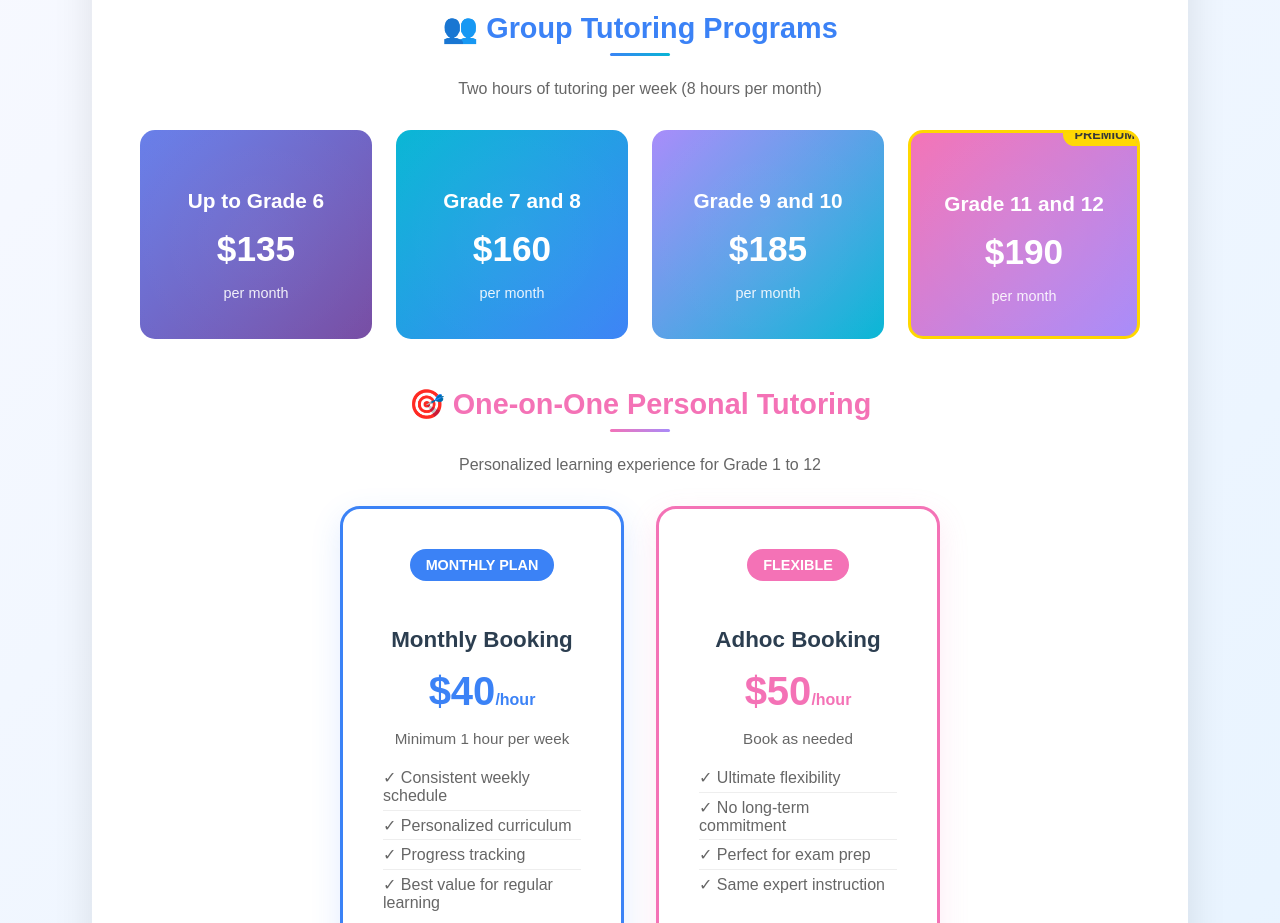
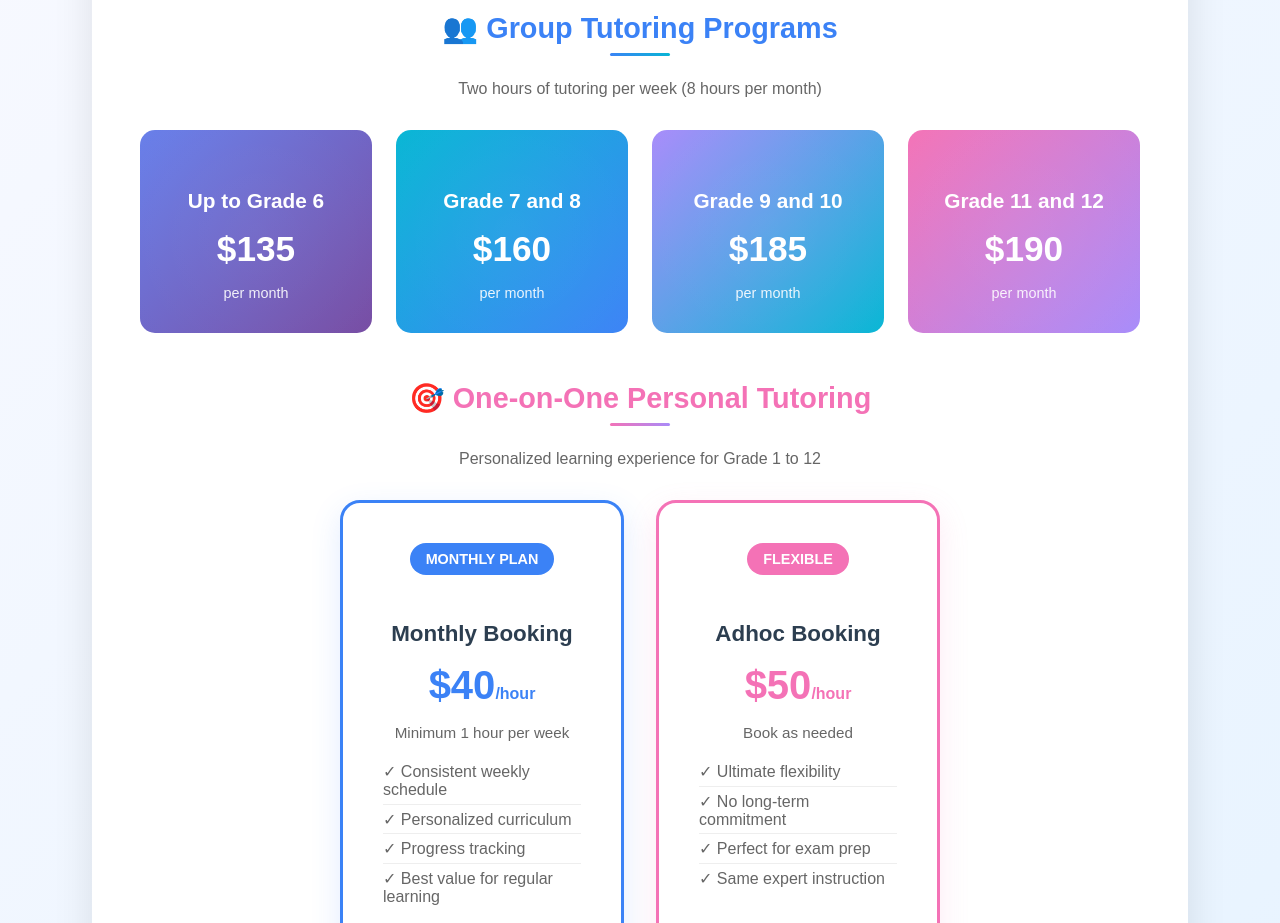
Before and after one commit to sohomiitb/YoungMindsAI, a plain HTML site: page index.html in a window 1280 px wide. Shown: the part 3080-4003 px from the top of the page. Drawn offline with Linux system fonts and the light colour scheme.

Commit message:
code added

```diff
--- a/index.html
+++ b/index.html
@@ -223,8 +223,7 @@
             </div>
           </div>
 
-          <div class="pricing-card" style="background: linear-gradient(135deg, #f472b6 0%, #a78bfa 100%); color: white; padding: 2rem; border-radius: 15px; text-align: center; position: relative; overflow: hidden; transition: transform 0.3s ease; border: 3px solid #ffd700;">
-            <div style="position: absolute; top: -10px; right: -10px; background: #ffd700; color: #333; padding: 4px 12px; border-radius: 12px; font-size: 0.8rem; font-weight: bold;">PREMIUM</div>
+          <div class="pricing-card" style="background: linear-gradient(135deg, #f472b6 0%, #a78bfa 100%); color: white; padding: 2rem; border-radius: 15px; text-align: center; position: relative; overflow: hidden; transition: transform 0.3s ease;">
             <div style="position: absolute; top: -50%; right: -50%; width: 200%; height: 200%; background: radial-gradient(circle, rgba(255,255,255,0.1) 0%, transparent 70%); opacity: 0.5;"></div>
             <div style="position: relative; z-index: 1;">
               <h4 style="font-size: 1.3rem; margin-bottom: 0.5rem;">Grade 11 and 12</h4>
```
